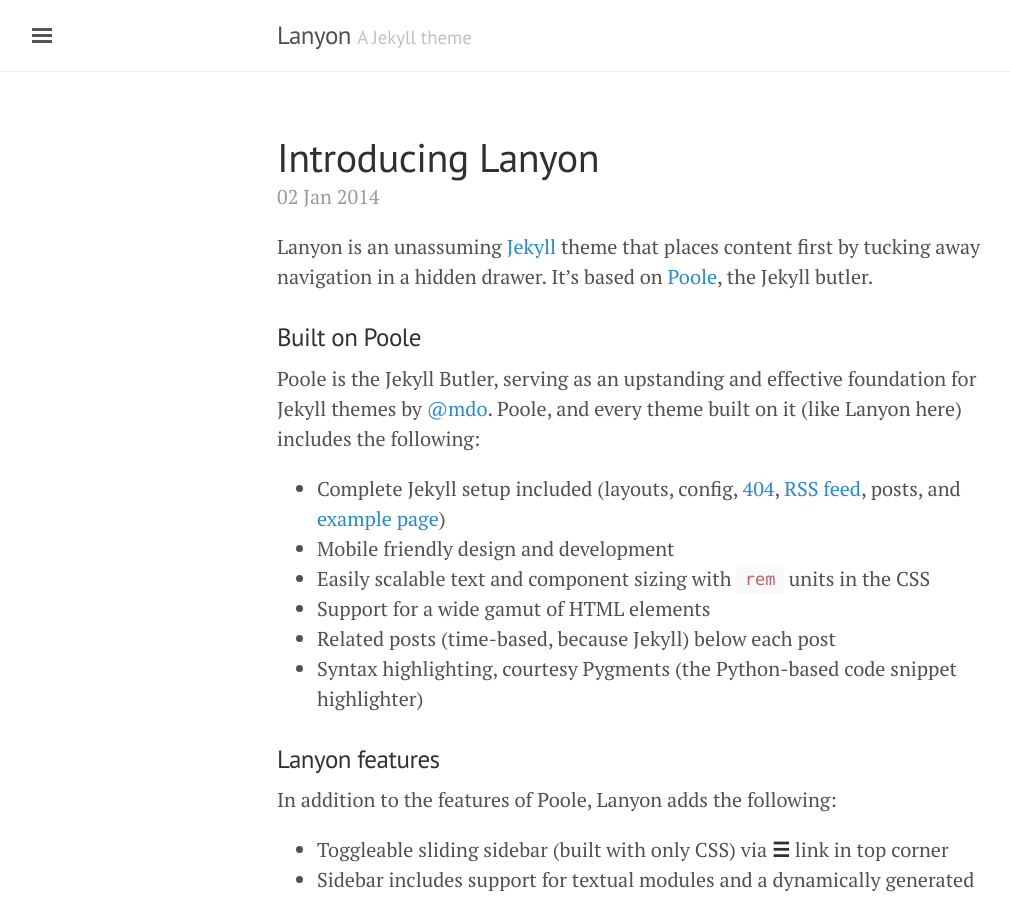
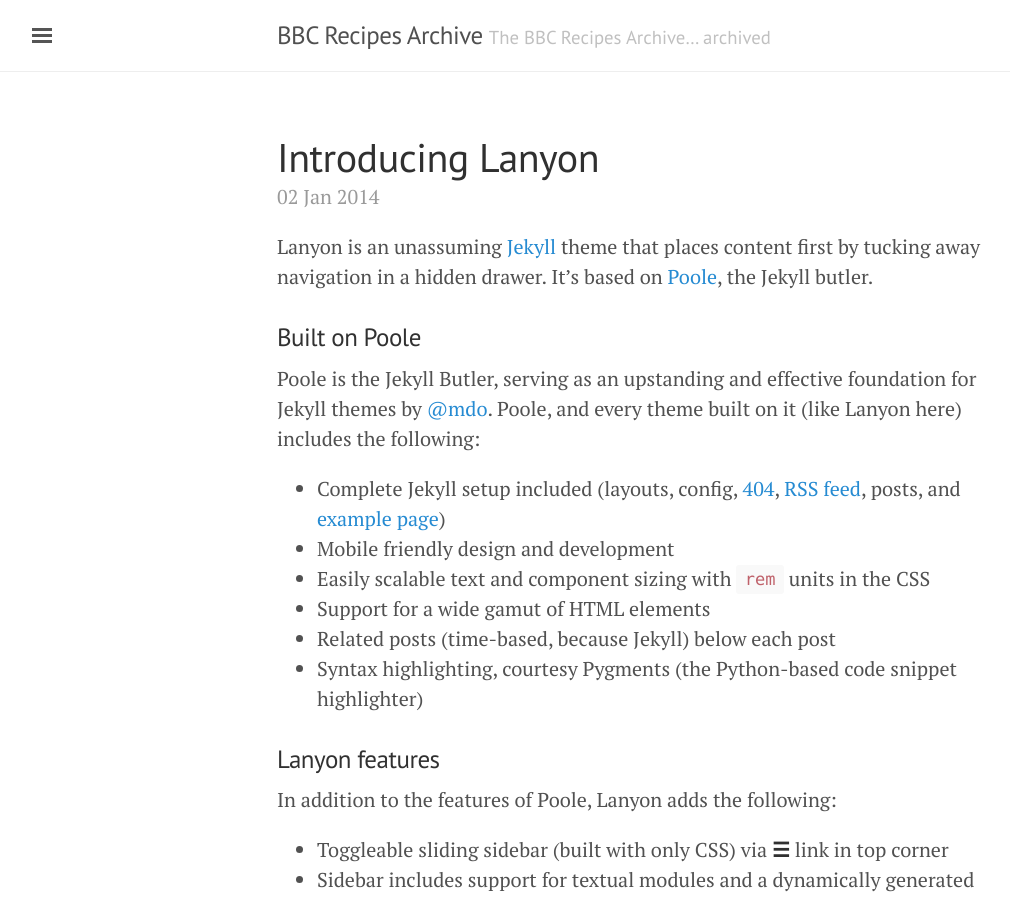
Before and after one commit to bbcrecipes/bbcrecipes.github.io, a Jekyll site: the page built from index.html, in a window 1280 px wide and 900 px high. Shown: the whole window, without its empty margins (3-1013 px from the left). Built offline with Jekyll 4.4.1, drawn with Linux system fonts in a browser that asks for light colours; the list of posts is cut into pages by our own code.

Commit message:
Amends config, adds recipes collection

```diff
--- a/_config.yml
+++ b/_config.yml
@@ -5,18 +5,24 @@
 relative_permalinks: true
 
 # Setup
-title:               Lanyon
-tagline:             'A Jekyll theme'
-description:         'A reserved <a href="http://jekyllrb.com" target="_blank">Jekyll</a> theme that places the utmost gravity on content with a hidden drawer. Made by <a href="https://twitter.com/mdo" target="_blank">@mdo</a>.'
-url:                 http://lanyon.getpoole.com
+title:               BBC Recipes Archive
+tagline:             'The BBC Recipes Archive… archived'
+description:         'The BBC Recipes Archive… archived'
+url:                 https://bbcrecipes.github.io
 baseurl:             ''
 paginate:            5
 
 # About/contact
 author:
-  name:              Mark Otto
-  url:               https://twitter.com/mdo
-  email:             markdotto@gmail.com
+  name:              David Darnes
+  url:               https://twitter.com/daviddarnes
+  email:             me@daviddarnes.com
 
 # Custom vars
 version:             1.0.0
+
+# Recipes collection
+collections:
+  recipes:
+    output: true
+    permalink: /recipes/:path/
```
